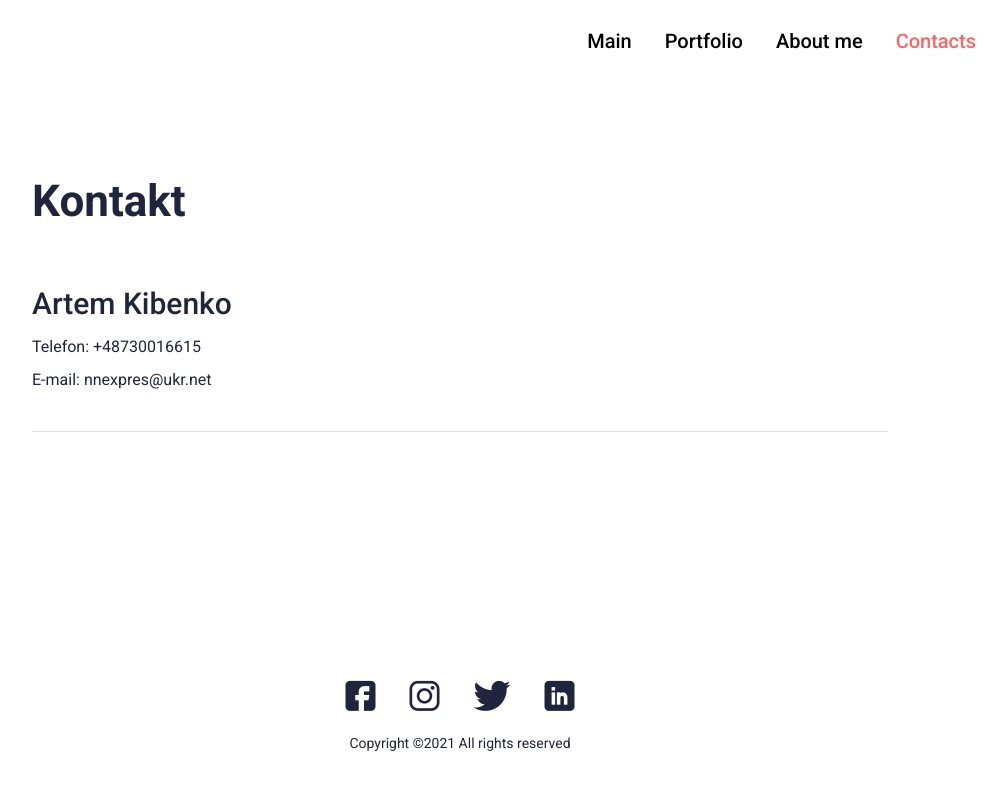
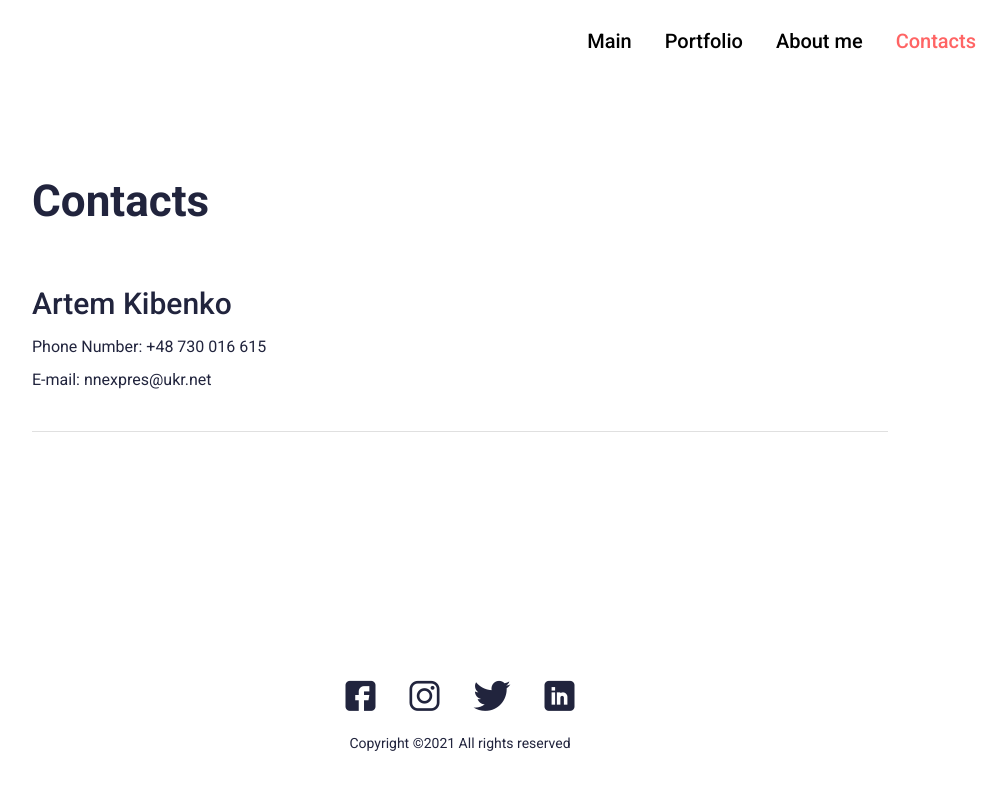
Before and after one commit to HannaKibenko/Artem_Kibenko_CV, a plain HTML site: page kontakt.html in a window 1280 px wide. Shown: the whole page, without its empty margins (180-1187 px from the left). Drawn offline with Linux system fonts and the light colour scheme; files whose address does not match are found by name.

Commit message:
Add files via upload

```diff
--- a/kontakt.html
+++ b/kontakt.html
@@ -1,7 +1,7 @@
 <!DOCTYPE html>
 <html lang="en">
 	 <head>
-	<title>Kontakt</title>
+	<title>Contacts</title>
 	<meta charset="UTF-8">
 	<meta name="format-detection" content="telephone=no">
 	<link rel="stylesheet" href="css/style.min.css">
@@ -34,14 +34,14 @@
 </header>
 			<main class="page">
 				<div class="blog page__container _container">
-					<h1 class="blog__title title">Kontakt</h1>
+					<h1 class="blog__title title">Contacts</h1>
 					<div class="blog__items">
 						<div class="blog__item">
 							<a href="" class="blog__article-name">Artem Kibenko</a>
 
 							<div class="blog__text text">
 
-								<a href="tel:+48730016615">Telefon: +48730016615</a>
+								<a href="tel:+48730016615">Phone Number: +48 730 016 615</a>
 								<a href="">E-mail: nnexpres@ukr.net</a>
 
 
```
